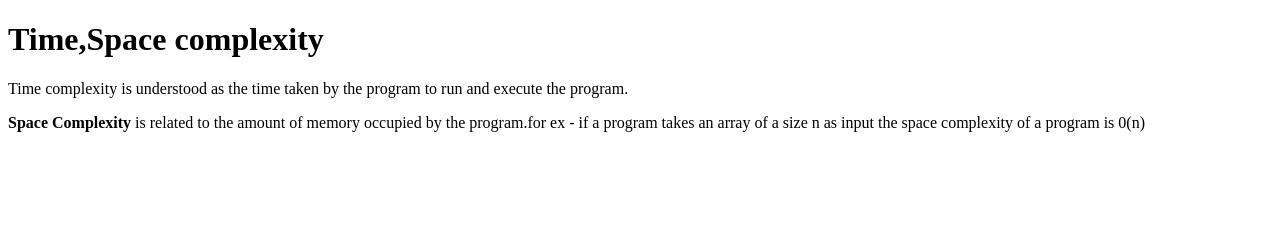
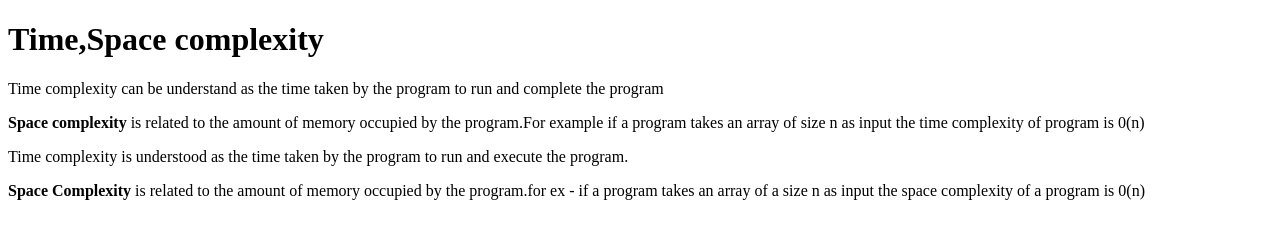
Before and after one commit to acciojob/time-and-space-complexity-Lochan-sharma232, a website: page main.html in a window 1280 px wide. Drawn offline with Linux system fonts and the light colour scheme.

Commit message:
created a submission

```diff
--- a/main.html
+++ b/main.html
@@ -9,8 +9,10 @@
 <body>
 	<!-- the entire body must be written by student -->
 	<h1>Time,Space complexity</h1>
+	<p>Time complexity can be understand as the time taken by the program to run and complete the program </p>
+	<p><b>Space complexity </b>is related to the amount of memory occupied by the program.For example if a program takes an array of size n as input the time complexity of program is 0(n)</p>
 	<p>Time complexity is understood as the time taken by the program to run and execute the program.</p>
-<p><b>Space Complexity</b> is related to the amount of memory occupied by the program.for ex - if a program takes an array of a size n as input the space complexity of a program is 0(n)</p>
+	<p><b>Space Complexity</b> is related to the amount of memory occupied by the program.for ex - if a program takes an array of a size n as input the space complexity of a program is 0(n)</p>
 	<script type="text/javascript" src="./script.js">
 </script>
 
```
